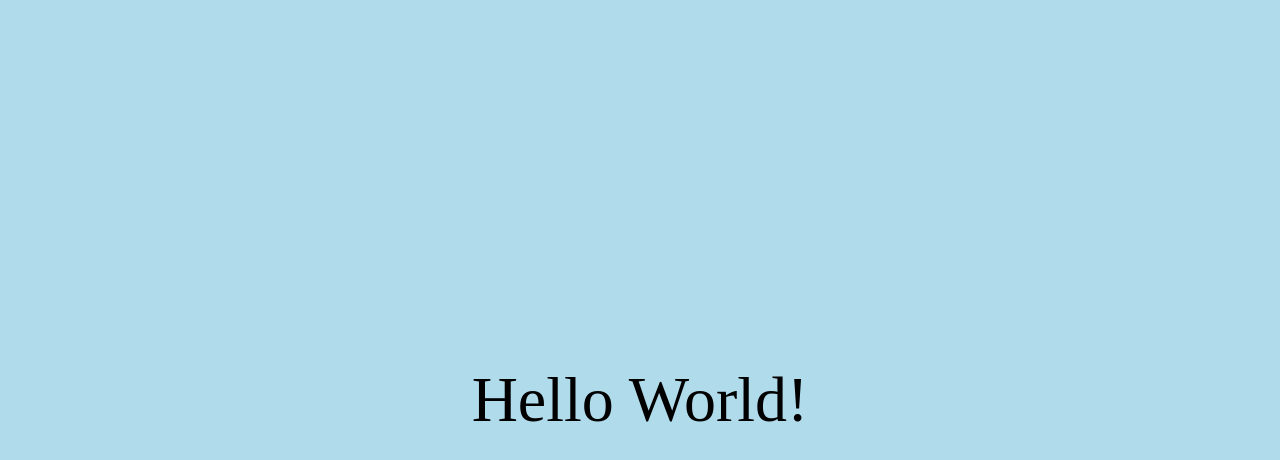
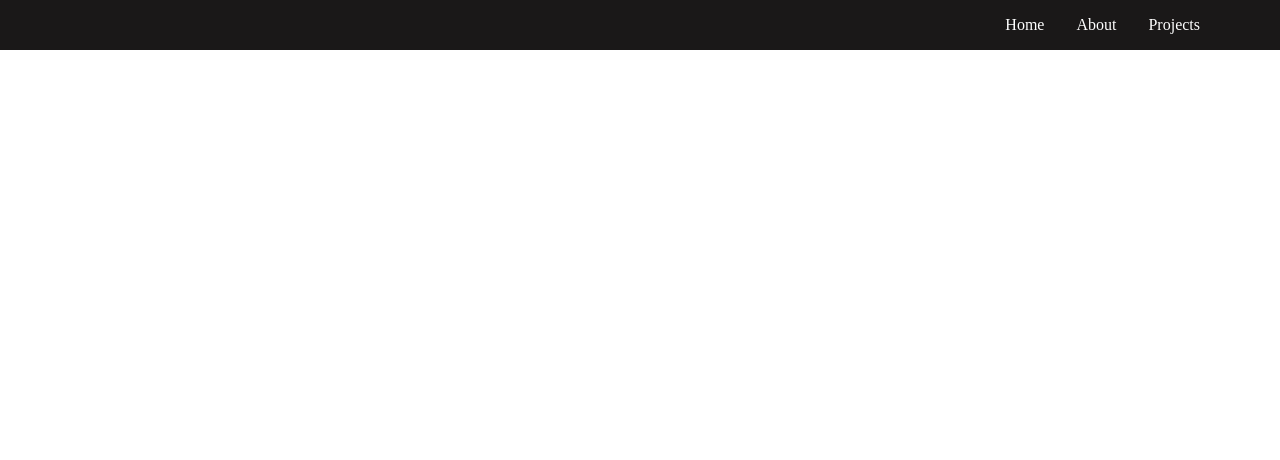
Before and after one commit to BugLoverJourney/bugloverjourney, a React (Vite) app in the folder ui/: page / in a window 1280 px wide. Shown: the top 460 px of the page. Built offline with nearby package versions, Linux system fonts and the light colour scheme.

Commit message:
UI: basic nav layout & react routing

```diff
--- a/ui/src/App.tsx
+++ b/ui/src/App.tsx
@@ -1,9 +1,28 @@
+import {
+  createBrowserRouter,
+  createRoutesFromElements,
+  Route,
+  RouterProvider,
+  Outlet
+} from "react-router-dom";
+import Home from "./pages/Home";
+import Root from './pages/Root';
+import Projects from './pages/Projects';
+import About from "./pages/About";
+import BasePage from "./pages/BasePage";
 
 function App() {
+  const router = createBrowserRouter(
+    createRoutesFromElements(
+      <Route path="/" element={<Root />}>
+        <Route index path="Home" element={<BasePage comp={<Home/>}/>} />
+        <Route  path="About" element={<BasePage comp={<About/>}/>} />
+        <Route  path="Projects" element={<BasePage comp={<Projects/>}/>} />
+      </Route>
+    )
+  );
 
-  return (
-   <div>Hello World!</div>
-  )
+  return <RouterProvider router={router} />;
 }
 
-export default App
+export default App;
--- a/ui/src/index.less
+++ b/ui/src/index.less
@@ -1,12 +1,14 @@
-:root {
-  height: 100%;
-  display: flex;
-  justify-content: center;
-  align-items: center;
-  background-color: rgb(176 219 235);
-  font-size: 16px;
+*, *::before, *::after {
+  box-sizing: border-box;
+  padding: 0;
+  margin: 0;
 }
 
-div {
-  font-size: 2em;
+body {
+  padding: 0;
+  margin: 0;
 }
+
+#root {
+  height: 100%;
+}
--- /dev/null
+++ b/ui/src/pages/About.tsx
@@ -0,0 +1,7 @@
+const About = () => {
+  return <>
+    <h1>About</h1>
+  </>;
+};
+
+export default About;
--- /dev/null
+++ b/ui/src/pages/BasePage.tsx
@@ -0,0 +1,13 @@
+interface Props {
+  comp: React.ReactNode
+}
+
+const BasePage = ({comp}: Props) => {
+  return (
+    <div className="main-container">
+      {comp}
+    </div>
+  );
+};
+
+export default BasePage;
--- /dev/null
+++ b/ui/src/pages/Home.tsx
@@ -0,0 +1,7 @@
+const Home = () => {
+  return <>
+    <h1>Home</h1>
+  </>;
+};
+
+export default Home;
--- /dev/null
+++ b/ui/src/pages/Projects.tsx
@@ -0,0 +1,7 @@
+const Projects = () => {
+  return <>
+    <h1>Projects</h1>
+  </>;
+};
+
+export default Projects;
--- /dev/null
+++ b/ui/src/pages/Root.tsx
@@ -0,0 +1,24 @@
+import {Link, Outlet} from "react-router-dom";
+import '../style/Root.less';
+
+const Root = () => {
+  return <>
+    <header>
+      <div className="container">
+      <nav>
+        <ul>
+          <li><Link to={'/Home'}>Home</Link></li>
+          <li><Link to={'/About'}>About</Link></li>
+          <li><Link to={'/Projects'}>Projects</Link></li>
+        </ul>
+      </nav>
+      </div>
+    </header>
+    <div className="main-wrapper">
+      <Outlet />
+    </div>
+
+  </>;
+};
+
+export default Root;
--- /dev/null
+++ b/ui/src/style/Root.less
@@ -0,0 +1,35 @@
+@import './variables.less';
+
+header {
+ background: @base-color;
+
+  .container {
+    width: 90%;
+    margin: 0 auto;
+    color: @font-base-color;
+  }
+}
+
+nav {
+  ul {
+    display: flex;
+    flex-direction: row;
+    list-style: none;
+    justify-content: flex-end;
+
+    li {
+      padding: 1em;
+
+      a {
+        text-decoration: none;
+        color: @font-base-color;
+      }
+    }
+  }
+}
+
+
+.main-container {
+  width: 90%;
+  margin: 0 auto;
+}
--- /dev/null
+++ b/ui/src/style/variables.less
@@ -0,0 +1,2 @@
+@base-color: #1a1818;
+@font-base-color: white;
```
Also changed, not shown: ui/src/nav/NavBar.tsx (added, +14 -0 lines).
